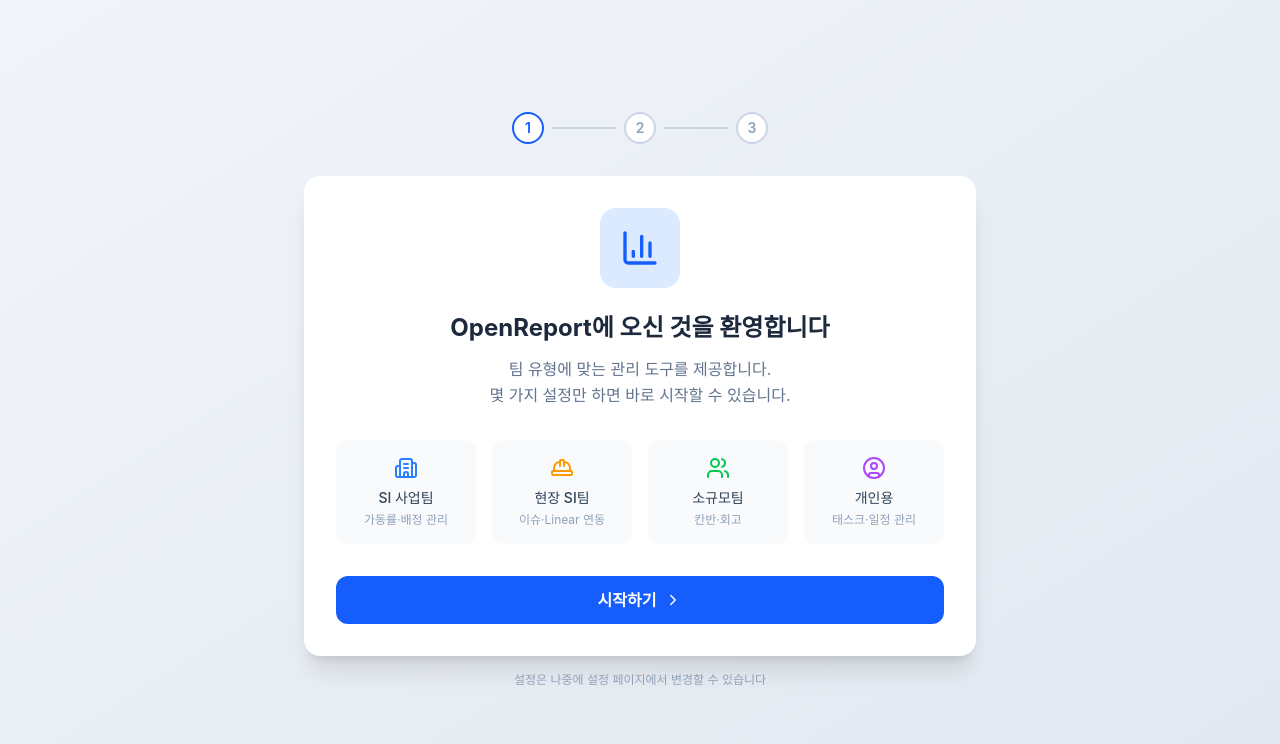
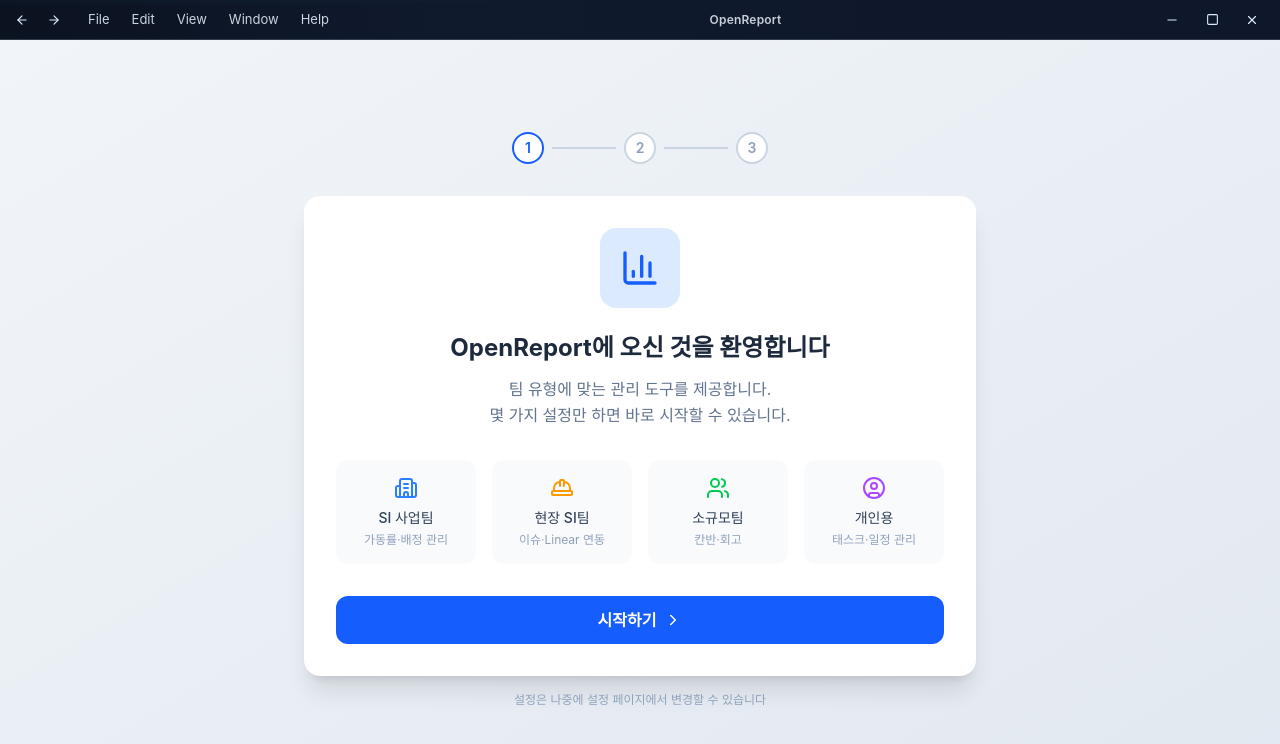
Before and after one commit to suslmk-lee/openteam, a React (Vite) app in the folder frontend/: page /#/onboarding in a window 1280 px wide. Shown: the top 744 px of the page. Built offline with nearby package versions, Linux system fonts and the light colour scheme.

Commit message:
Implement frameless window chrome and redesign chat input controls

```diff
--- a/frontend/src/components/Layout.tsx
+++ b/frontend/src/components/Layout.tsx
@@ -4,8 +4,6 @@
   Users,
   User,
   Settings,
-  ChevronLeft,
-  ChevronRight,
   ChevronDown,
   ChevronUp,
   UserCog,
@@ -26,9 +24,10 @@
 } from 'lucide-react'
 import { useEffect, useState } from 'react'
 import { useTeamProfile } from '../contexts/TeamProfileContext'
+import { useShellLayout } from '../contexts/ShellLayoutContext'
 
 export default function Layout() {
-  const [collapsed, setCollapsed] = useState(false)
+  const { sidebarCollapsed: collapsed } = useShellLayout()
   const [teamMenuOpen, setTeamMenuOpen] = useState(false)
   const [vaultMenuOpen, setVaultMenuOpen] = useState(false)
   const [reportMenuOpen, setReportMenuOpen] = useState(false)
@@ -102,7 +101,7 @@
     : ''
 
   return (
-    <div className="flex h-screen overflow-hidden">
+    <div className="flex h-full overflow-hidden">
       {/* Sidebar */}
       <aside
         className={`${
@@ -273,14 +272,6 @@
             )}
           </div>
         </nav>
-
-        {/* Collapse toggle */}
-        <button
-          onClick={() => setCollapsed(!collapsed)}
-          className="h-10 flex items-center justify-center border-t border-slate-700 dark:border-slate-600 hover:bg-slate-700 dark:hover:bg-slate-600 transition-colors text-slate-300 dark:text-slate-400"
-        >
-          {collapsed ? <ChevronRight size={18} /> : <ChevronLeft size={18} />}
-        </button>
       </aside>
 
       {/* Main content */}
--- /dev/null
+++ b/frontend/src/components/WindowChrome.tsx
@@ -0,0 +1,125 @@
+import { ArrowLeft, ArrowRight, Copy, Minus, PanelLeftClose, PanelLeftOpen, Square, X } from 'lucide-react'
+import { useEffect, useState } from 'react'
+import { useLocation, useNavigate } from 'react-router-dom'
+import { Quit, WindowIsMaximised, WindowMinimise, WindowToggleMaximise } from '../../wailsjs/runtime/runtime'
+import { useShellLayout } from '../contexts/ShellLayoutContext'
+
+const MENU_ITEMS = ['File', 'Edit', 'View', 'Window', 'Help']
+
+type RuntimeWindow = Window & {
+  runtime?: unknown
+}
+
+function hasWailsRuntime() {
+  if (typeof window === 'undefined') return false
+  return Boolean((window as RuntimeWindow).runtime)
+}
+
+export default function WindowChrome() {
+  const { sidebarCollapsed, toggleSidebar } = useShellLayout()
+  const navigate = useNavigate()
+  const location = useLocation()
+  const [isMaximised, setIsMaximised] = useState(false)
+  const showSidebarToggle = !location.pathname.startsWith('/onboarding')
+  const SidebarToggleIcon = sidebarCollapsed ? PanelLeftOpen : PanelLeftClose
+
+  useEffect(() => {
+    if (!hasWailsRuntime()) return
+    let active = true
+    WindowIsMaximised()
+      .then(value => {
+        if (active) setIsMaximised(value)
+      })
+      .catch(() => {
+        if (active) setIsMaximised(false)
+      })
+    return () => {
+      active = false
+    }
+  }, [])
+
+  useEffect(() => {
+    if (!showSidebarToggle) return
+    const onKeyDown = (event: KeyboardEvent) => {
+      if (!(event.ctrlKey || event.metaKey) || event.key.toLowerCase() !== 'b') return
+
+      const target = event.target as HTMLElement | null
+      if (
+        target &&
+        (target.tagName === 'INPUT' ||
+          target.tagName === 'TEXTAREA' ||
+          target.getAttribute('contenteditable') === 'true')
+      ) {
+        return
+      }
+
+      event.preventDefault()
+      toggleSidebar()
+    }
+
+    window.addEventListener('keydown', onKeyDown)
+    return () => window.removeEventListener('keydown', onKeyDown)
+  }, [showSidebarToggle, toggleSidebar])
+
+  function handleMinimise() {
+    if (!hasWailsRuntime()) return
+    WindowMinimise()
+  }
+
+  function handleToggleMaximise() {
+    if (!hasWailsRuntime()) return
+    WindowToggleMaximise()
+    setIsMaximised(prev => !prev)
+  }
+
+  function handleClose() {
+    if (!hasWailsRuntime()) return
+    Quit()
+  }
+
+  return (
+    <header className="window-chrome app-drag-region">
+      <div className="window-chrome-left">
+        {showSidebarToggle && (
+          <button
+            type="button"
+            className="window-icon-button app-no-drag"
+            aria-label="사이드바 토글"
+            title="사이드바 토글 (Ctrl+B)"
+            onClick={toggleSidebar}
+          >
+            <SidebarToggleIcon size={14} />
+          </button>
+        )}
+        <button type="button" className="window-icon-button app-no-drag" aria-label="Go back" onClick={() => navigate(-1)}>
+          <ArrowLeft size={14} />
+        </button>
+        <button type="button" className="window-icon-button app-no-drag" aria-label="Go forward" onClick={() => navigate(1)}>
+          <ArrowRight size={14} />
+        </button>
+      </div>
+
+      <nav className="window-chrome-menu">
+        {MENU_ITEMS.map(item => (
+          <button key={item} type="button" className="window-menu-button app-no-drag">
+            {item}
+          </button>
+        ))}
+      </nav>
+
+      <div className="window-title">OpenReport</div>
+
+      <div className="window-controls app-no-drag">
+        <button type="button" className="window-control-button" aria-label="Minimise" onClick={handleMinimise}>
+          <Minus size={14} />
+        </button>
+        <button type="button" className="window-control-button" aria-label={isMaximised ? 'Restore down' : 'Maximise'} onClick={handleToggleMaximise}>
+          {isMaximised ? <Copy size={13} /> : <Square size={13} />}
+        </button>
+        <button type="button" className="window-control-button window-control-close" aria-label="Close" onClick={handleClose}>
+          <X size={14} />
+        </button>
+      </div>
+    </header>
+  )
+}
--- /dev/null
+++ b/frontend/src/contexts/ShellLayoutContext.tsx
@@ -0,0 +1,32 @@
+import { createContext, useContext, useMemo, useState, type ReactNode } from 'react'
+
+interface ShellLayoutContextValue {
+  sidebarCollapsed: boolean
+  setSidebarCollapsed: (value: boolean) => void
+  toggleSidebar: () => void
+}
+
+const ShellLayoutContext = createContext<ShellLayoutContextValue>({
+  sidebarCollapsed: false,
+  setSidebarCollapsed: () => {},
+  toggleSidebar: () => {},
+})
+
+export function ShellLayoutProvider({ children }: { children: ReactNode }) {
+  const [sidebarCollapsed, setSidebarCollapsed] = useState(false)
+
+  const value = useMemo(
+    () => ({
+      sidebarCollapsed,
+      setSidebarCollapsed,
+      toggleSidebar: () => setSidebarCollapsed(prev => !prev),
+    }),
+    [sidebarCollapsed],
+  )
+
+  return <ShellLayoutContext.Provider value={value}>{children}</ShellLayoutContext.Provider>
+}
+
+export function useShellLayout() {
+  return useContext(ShellLayoutContext)
+}
--- a/frontend/src/main.tsx
+++ b/frontend/src/main.tsx
@@ -4,7 +4,9 @@
 import './style.css'
 import { TeamProfileProvider } from './contexts/TeamProfileContext'
 import { ThemeProvider } from './contexts/ThemeContext'
+import { ShellLayoutProvider } from './contexts/ShellLayoutContext'
 import Layout from './components/Layout'
+import WindowChrome from './components/WindowChrome'
 import Dashboard from './pages/Dashboard'
 import Settings from './pages/Settings'
 import ReportEditor from './pages/ReportEditor'
@@ -35,6 +37,10 @@
     <HashRouter>
       <ThemeProvider>
         <TeamProfileProvider>
+          <ShellLayoutProvider>
+            <div className="h-screen flex flex-col">
+              <WindowChrome />
+              <div className="flex-1 min-h-0">
                 <Routes>
                   <Route path="/onboarding" element={<Onboarding />} />
                   <Route element={<Layout />}>
@@ -67,6 +73,9 @@
                     <Route path="*" element={<Navigate to="/" replace />} />
                   </Route>
                 </Routes>
+              </div>
+            </div>
+          </ShellLayoutProvider>
         </TeamProfileProvider>
       </ThemeProvider>
     </HashRouter>
--- a/frontend/src/pages/Onboarding.tsx
+++ b/frontend/src/pages/Onboarding.tsx
@@ -108,7 +108,7 @@
   }
 
   return (
-    <div className="min-h-screen bg-gradient-to-br from-slate-100 to-slate-200 flex items-center justify-center p-6">
+    <div className="h-full bg-gradient-to-br from-slate-100 to-slate-200 flex items-center justify-center p-6 overflow-y-auto">
       <div className="w-full max-w-2xl">
         {/* Progress indicator */}
         <div className="flex items-center justify-center gap-2 mb-8">
--- a/frontend/src/style.css
+++ b/frontend/src/style.css
@@ -137,3 +137,124 @@
   background-color: #1e293b;
   color: #e2e8f0;
 }
+
+.app-drag-region {
+  --wails-draggable: drag;
+}
+
+.app-no-drag {
+  --wails-draggable: no-drag;
+}
+
+.window-chrome {
+  position: relative;
+  z-index: 30;
+  height: 40px;
+  flex-shrink: 0;
+  display: flex;
+  align-items: center;
+  gap: 10px;
+  padding: 0 8px;
+  border-bottom: 1px solid rgba(148, 163, 184, 0.25);
+  background:
+    radial-gradient(120% 220% at 10% -120%, rgba(56, 189, 248, 0.24), transparent 62%),
+    linear-gradient(90deg, #0b1220 0%, #101a2d 35%, #0f172a 100%);
+  color: #dbeafe;
+}
+
+.window-chrome-left {
+  display: flex;
+  align-items: center;
+  gap: 4px;
+}
+
+.window-icon-button {
+  position: relative;
+  width: 28px;
+  height: 28px;
+  border: 0;
+  border-radius: 8px;
+  display: inline-flex;
+  align-items: center;
+  justify-content: center;
+  background: transparent;
+  color: #dbeafe;
+  transition: background-color 160ms ease, color 160ms ease;
+  cursor: pointer;
+}
+
+.window-icon-button:hover {
+  background: rgba(148, 163, 184, 0.22);
+  color: #ffffff;
+}
+
+.window-chrome-menu {
+  display: flex;
+  align-items: center;
+  gap: 2px;
+}
+
+.window-menu-button {
+  border: 0;
+  border-radius: 6px;
+  padding: 4px 10px;
+  font-size: 13px;
+  line-height: 1;
+  background: transparent;
+  color: #cbd5e1;
+  transition: background-color 160ms ease, color 160ms ease;
+  cursor: pointer;
+}
+
+.window-menu-button:hover {
+  background: rgba(148, 163, 184, 0.2);
+  color: #f8fafc;
+}
+
+.window-title {
+  flex: 1;
+  min-width: 0;
+  text-align: center;
+  font-size: 12px;
+  font-weight: 600;
+  letter-spacing: 0.2px;
+  color: rgba(226, 232, 240, 0.88);
+  white-space: nowrap;
+  overflow: hidden;
+  text-overflow: ellipsis;
+  pointer-events: none;
+}
+
+.window-controls {
+  margin-left: auto;
+  display: flex;
+  align-items: center;
+}
+
+.window-control-button {
+  width: 40px;
+  height: 28px;
+  border: 0;
+  border-radius: 8px;
+  display: inline-flex;
+  align-items: center;
+  justify-content: center;
+  background: transparent;
+  color: #dbeafe;
+  transition: background-color 160ms ease, color 160ms ease;
+  cursor: pointer;
+}
+
+.window-control-button:hover {
+  background: rgba(148, 163, 184, 0.22);
+  color: #ffffff;
+}
+
+.window-control-close:hover {
+  background: #ef4444;
+  color: #ffffff;
+}
+
+.dark .window-chrome {
+  border-bottom-color: rgba(148, 163, 184, 0.2);
+}
```
Also changed, not shown: frontend/src/features/chat/AiChatPanel.tsx (+92 -77 lines), 1 other file (tests, documents, lock files or other folders). Lines whose indentation alone changed are shown as unchanged.
